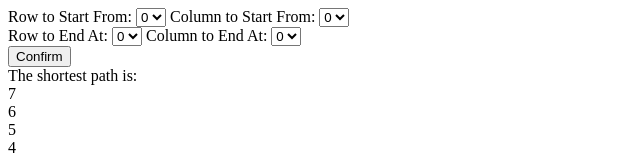
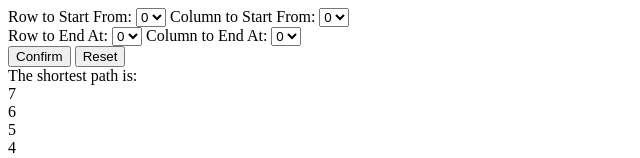
Before and after one commit to jrmullen2/Knights-Travails, a plain HTML site: page index.html in a window 1280 px wide. Shown: the top 158 px of the page, without its empty margins (0-640 px from the left). Drawn offline with Linux system fonts and the light colour scheme.

Commit message:
Create a reset button and buttons container

```diff
--- a/index.html
+++ b/index.html
@@ -55,7 +55,10 @@
           <option value="7" class="option4">7</option>
         </select>
       </div>
-      <button id="confirm">Confirm</button>
+      <div id="buttons">
+        <button id="confirm">Confirm</button>
+        <button id="reset">Reset</button>
+      </div>
       <div id="shortPath">The shortest path is:</div>
     </div>
 
```
